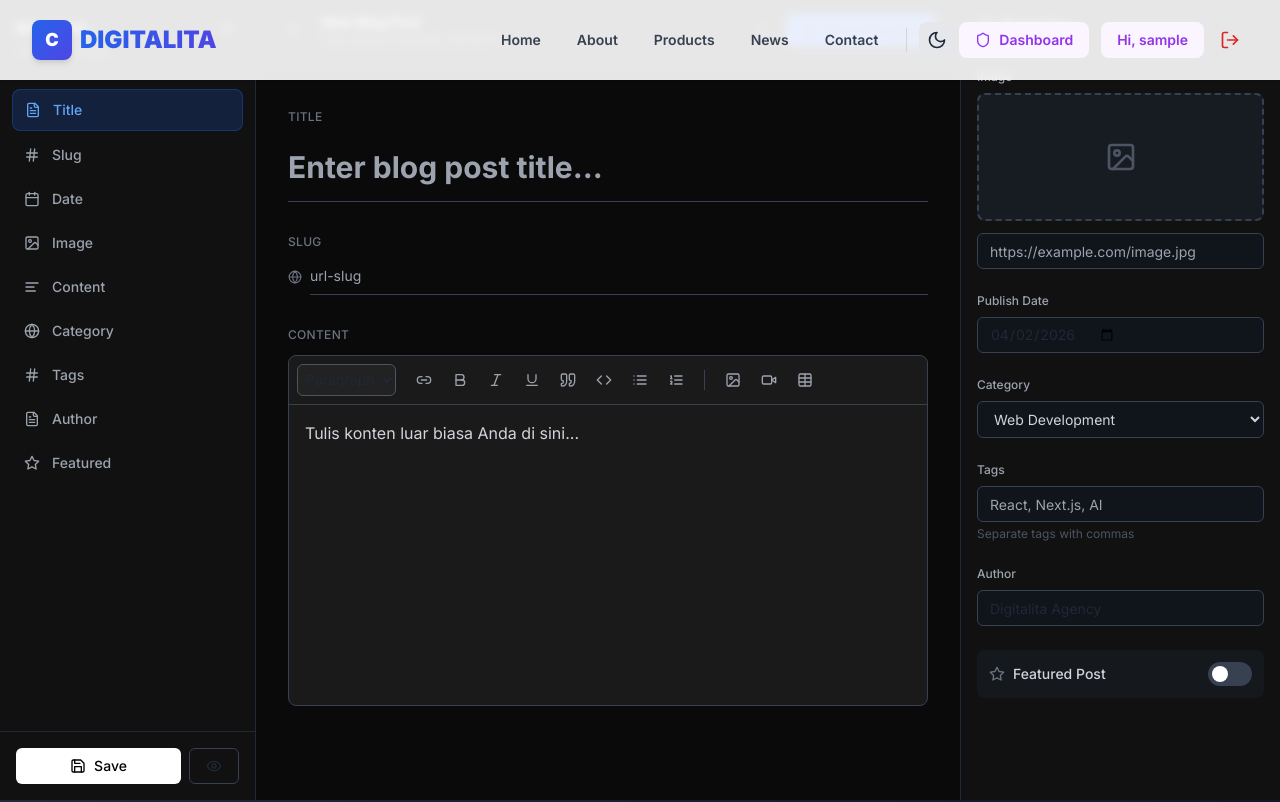
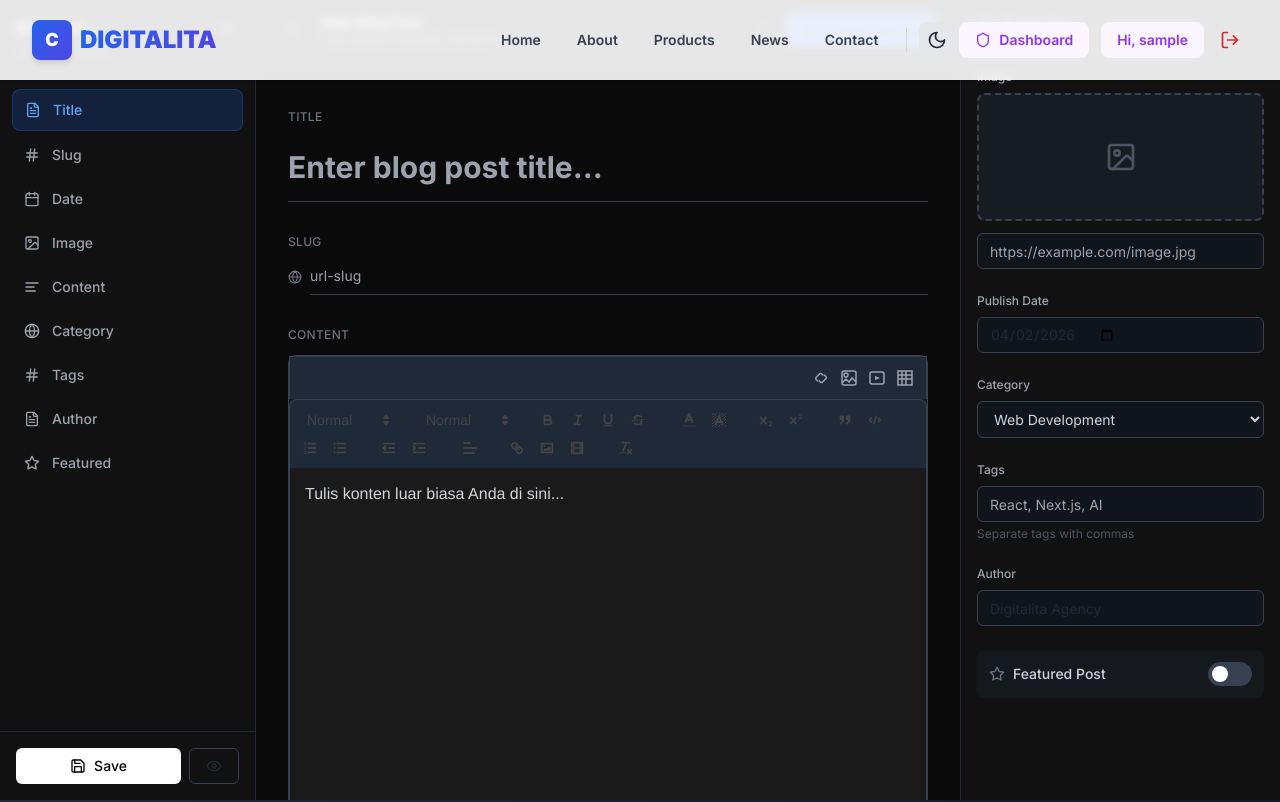
Before and after one commit to AlexFuad/website, a React (Create React App) app: page /admin/new in a window 1280 px wide. Shown: the top 802 px of the page. Built offline with nearby package versions, Linux system fonts and the light colour scheme; sample sign-in values are in the browser's storage.

Commit message:
feat: Upgrade RichTextEditor to React Quill WYSIWYG with full toolbar functionality

```diff
--- a/src/components/blog/RichTextEditor.js
+++ b/src/components/blog/RichTextEditor.js
@@ -1,128 +1,71 @@
-import React, { useRef, useState, useEffect } from 'react';
-import {
-  Bold, Italic, Underline, Link2, Code, List, ListOrdered, Quote, Image as ImageIcon, Video, Table
-} from 'lucide-react';
+import React, { useRef, useState, useCallback } from 'react';
+import ReactQuill from 'react-quill';
+import 'react-quill/dist/quill.snow.css';
 import { Button } from '../ui/Button';
 import { Dialog, DialogContent, DialogHeader, DialogTitle, DialogFooter } from '../ui/Dialog';
 import { Input } from '../ui/Input';
 import { Label } from '../ui/Label';
 import toast from 'react-hot-toast';
 
-const ToolbarButton = ({ onClick, children, isActive }) => (
-  <Button
-    type="button"
-    variant="ghost"
-    size="icon"
-    className={`h-8 w-8 ${isActive ? 'bg-slate-600 text-white' : 'text-gray-400'} hover:bg-slate-700 hover:text-white`}
-    onMouseDown={(e) => {
-      e.preventDefault();
-      onClick();
-    }}
-  >
-    {children}
-  </Button>
-);
-
 const RichTextEditor = ({ value, onChange }) => {
-  const editorRef = useRef(null);
-  const [isLinkDialogOpen, setIsLinkDialogOpen] = useState(false);
+  const quillRef = useRef(null);
   const [isImageDialogOpen, setIsImageDialogOpen] = useState(false);
   const [isVideoDialogOpen, setIsVideoDialogOpen] = useState(false);
   const [isTableDialogOpen, setIsTableDialogOpen] = useState(false);
+  const [isLinkDialogOpen, setIsLinkDialogOpen] = useState(false);
 
-  const [linkUrl, setLinkUrl] = useState('https://');
   const [imageUrl, setImageUrl] = useState('https://');
   const [videoUrl, setVideoUrl] = useState('');
   const [tableRows, setTableRows] = useState(3);
   const [tableCols, setTableCols] = useState(3);
+  const [linkUrl, setLinkUrl] = useState('https://');
 
-  const [savedSelection, setSavedSelection] = useState(null);
-
-  useEffect(() => {
-    const editor = editorRef.current;
-    if (editor && value !== editor.innerHTML) {
-      editor.innerHTML = value;
+  const getQuillInstance = useCallback(() => {
+    if (quillRef.current) {
+      return quillRef.current.getEditor();
     }
-  }, [value]);
-
-  const saveSelection = () => {
-    const selection = window.getSelection();
-    if (selection.rangeCount > 0) {
-      setSavedSelection(selection.getRangeAt(0).cloneRange());
-    }
-  };
-
-  const restoreSelection = () => {
-    if (savedSelection) {
-      const selection = window.getSelection();
-      selection.removeAllRanges();
-      selection.addRange(savedSelection);
-    }
-  };
-
-  const handleInput = () => {
-    if (editorRef.current) {
-      onChange(editorRef.current.innerHTML);
-    }
-  };
-
-  const execCmd = (command, value = null) => {
-    document.execCommand(command, false, value);
-    editorRef.current.focus();
-    handleInput();
-  };
-
-  const insertHtml = (html) => {
-    restoreSelection();
-    execCmd('insertHTML', html);
-  };
-
-  const openLinkDialog = () => {
-    const selection = window.getSelection();
-    if (selection.rangeCount > 0 && !selection.getRangeAt(0).collapsed) {
-        saveSelection();
-        setIsLinkDialogOpen(true);
-    } else {
-        toast.error('Silakan pilih teks yang ingin Anda jadikan tautan.');
-    }
-  };
+    return null;
+  }, []);
 
   const handleAddLink = () => {
     setIsLinkDialogOpen(false);
-    restoreSelection();
     if (linkUrl && (linkUrl.startsWith('http://') || linkUrl.startsWith('https://'))) {
-        execCmd('createLink', linkUrl);
+      const quill = getQuillInstance();
+      if (quill) {
+        const range = quill.getSelection(true);
+        if (range) {
+          if (range.length > 0) {
+            quill.formatText(range.index, range.length, 'link', linkUrl);
+          } else {
+            quill.insertText(range.index, linkUrl, 'link', linkUrl);
+            quill.setSelection(range.index + linkUrl.length);
+          }
+          toast.success('Tautan berhasil ditambahkan!');
+        } else {
+          const length = quill.getLength();
+          quill.insertText(length, linkUrl, 'link', linkUrl);
+          toast.success('Tautan berhasil ditambahkan!');
+        }
+      }
     } else {
-        toast.error('Harap masukkan URL yang valid diawali dengan http:// atau https://.');
+      toast.error('Harap masukkan URL yang valid diawali dengan http:// atau https://.');
     }
     setLinkUrl('https://');
   };
 
-  const handleFormat = (format) => {
-    execCmd('formatBlock', `<${format}>`);
-  };
-
-  const handleBlockquote = () => {
-    execCmd('formatBlock', '<blockquote>');
-  };
-
-  const handleCodeSnippet = () => {
-    const selection = window.getSelection();
-    if (selection.rangeCount > 0) {
-      const range = selection.getRangeAt(0);
-      const selectedText = range.toString();
-      const codeNode = document.createElement('code');
-      codeNode.textContent = selectedText;
-      range.deleteContents();
-      range.insertNode(codeNode);
-      selection.removeAllRanges();
-    }
-  }
-
   const handleAddImage = () => {
     setIsImageDialogOpen(false);
-    if(imageUrl) {
-        insertHtml(`<img src="${imageUrl}" alt="Image" style="max-width: 100%; height: auto;" />`);
+    if (imageUrl && (imageUrl.startsWith('http://') || imageUrl.startsWith('https://') || imageUrl.startsWith('data:') || imageUrl.startsWith('/'))) {
+      const quill = getQuillInstance();
+      if (quill) {
+        const range = quill.getSelection(true);
+        const index = range ? range.index : quill.getLength();
+        quill.insertEmbed(index, 'image', imageUrl);
+        quill.setSelection(index + 1);
+        toast.success('Gambar berhasil ditambahkan!');
+      }
+    } else {
+      toast.error('Harap masukkan URL gambar yang valid.');
     }
     setImageUrl('https://');
   };
@@ -135,101 +78,423 @@ const RichTextEditor = ({ value, onChange }) => {
         embedUrl = videoUrl.replace('watch?v=', 'embed/');
       } else if (videoUrl.includes('youtu.be/')) {
         embedUrl = videoUrl.replace('youtu.be/', 'www.youtube.com/embed/');
+      } else if (videoUrl.includes('vimeo.com/')) {
+        const videoId = videoUrl.split('vimeo.com/')[1]?.split('/')[0];
+        embedUrl = `https://player.vimeo.com/video/${videoId}`;
       }
-      insertHtml(`<iframe src="${embedUrl}" width="560" height="315" frameborder="0" allowfullscreen style="max-width: 100%;"></iframe>`);
+
+      const quill = getQuillInstance();
+      if (quill) {
+        const range = quill.getSelection(true);
+        const index = range ? range.index : quill.getLength();
+        quill.insertEmbed(index, 'video', embedUrl);
+        quill.setSelection(index + 1);
+        toast.success('Video berhasil ditambahkan!');
+      }
+    } else {
+      toast.error('Harap masukkan URL video.');
     }
     setVideoUrl('');
   };
 
   const handleAddTable = () => {
     setIsTableDialogOpen(false);
-    let tableHtml = '<table style="width:100%; border-collapse: collapse; border: 1px solid #555;"><thead><tr>';
+    let tableHtml = '<table style="width:100%; border-collapse: collapse;">';
+    tableHtml += '<thead><tr>';
     for (let i = 0; i < tableCols; i++) {
-        tableHtml += `<th style="border: 1px solid #555; padding: 8px;">Header ${i + 1}</th>`;
+      tableHtml += `<th style="border: 1px solid #ccc; padding: 8px; background: #f5f5f5;">Header ${i + 1}</th>`;
     }
     tableHtml += '</tr></thead><tbody>';
     for (let i = 0; i < tableRows; i++) {
-        tableHtml += '<tr>';
-        for (let j = 0; j < tableCols; j++) {
-            tableHtml += `<td style="border: 1px solid #555; padding: 8px;">Cell ${i + 1}-${j + 1}</td>`;
-        }
-        tableHtml += '</tr>';
+      tableHtml += '<tr>';
+      for (let j = 0; j < tableCols; j++) {
+        tableHtml += `<td style="border: 1px solid #ccc; padding: 8px;">Cell ${i + 1},${j + 1}</td>`;
+      }
+      tableHtml += '</tr>';
     }
-    tableHtml += '</tbody></table><p></p>';
-    insertHtml(tableHtml);
+    tableHtml += '</tbody></table><p><br/></p>';
+
+    const quill = getQuillInstance();
+    if (quill) {
+      const range = quill.getSelection(true);
+      const index = range ? range.index : quill.getLength();
+      quill.clipboard.dangerouslyPasteHTML(index, tableHtml);
+      toast.success('Tabel berhasil ditambahkan!');
+    }
   };
+
+  const modules = {
+    toolbar: [
+      [{ 'header': [1, 2, 3, 4, 5, 6, false] }],
+      [{ 'size': ['small', false, 'large', 'huge'] }],
+      ['bold', 'italic', 'underline', 'strike'],
+      [{ 'color': [] }, { 'background': [] }],
+      [{ 'script': 'sub' }, { 'script': 'super' }],
+      ['blockquote', 'code-block'],
+      [{ 'list': 'ordered' }, { 'list': 'bullet' }],
+      [{ 'indent': '-1' }, { 'indent': '+1' }],
+      [{ 'align': [] }],
+      ['link', 'image', 'video'],
+      ['clean']
+    ],
+    clipboard: {
+      matchVisual: true,
+    },
+  };
+
+  const formats = [
+    'header', 'size',
+    'bold', 'italic', 'underline', 'strike', 'blockquote', 'code-block',
+    'list', 'bullet', 'indent',
+    'link', 'image', 'video', 'align',
+    'color', 'background', 'script',
+  ];
 
   return (
     <div className="rounded-lg border border-gray-700 bg-[#1A1A1A] focus-within:ring-2 focus-within:ring-blue-500">
-      <div className="flex flex-wrap items-center gap-1 border-b border-gray-700 p-2">
-        <select onChange={(e) => handleFormat(e.target.value)} className="bg-[#222] border border-gray-600 rounded-md p-1 text-sm h-8 mr-2 focus:ring-blue-500 focus:border-blue-500">
-            <option value="p">Paragraph</option>
-            <option value="h1">Heading 1</option>
-            <option value="h2">Heading 2</option>
-            <option value="h3">Heading 3</option>
-            <option value="h4">Heading 4</option>
-            <option value="h5">Heading 5</option>
-            <option value="h6">Heading 6</option>
-        </select>
-        <ToolbarButton onClick={openLinkDialog}><Link2 className="h-4 w-4" /></ToolbarButton>
-        <ToolbarButton onClick={() => execCmd('bold')}><Bold className="h-4 w-4" /></ToolbarButton>
-        <ToolbarButton onClick={() => execCmd('italic')}><Italic className="h-4 w-4" /></ToolbarButton>
-        <ToolbarButton onClick={() => execCmd('underline')}><Underline className="h-4 w-4" /></ToolbarButton>
-        <ToolbarButton onClick={handleBlockquote}><Quote className="h-4 w-4" /></ToolbarButton>
-        <ToolbarButton onClick={handleCodeSnippet}><Code className="h-4 w-4" /></ToolbarButton>
-        <ToolbarButton onClick={() => execCmd('insertUnorderedList')}><List className="h-4 w-4" /></ToolbarButton>
-        <ToolbarButton onClick={() => execCmd('insertOrderedList')}><ListOrdered className="h-4 w-4" /></ToolbarButton>
-        <div className="w-px h-5 bg-gray-700 mx-2"></div>
-        <ToolbarButton onClick={() => { saveSelection(); setIsImageDialogOpen(true); }}><ImageIcon className="h-4 w-4" /></ToolbarButton>
-        <ToolbarButton onClick={() => { saveSelection(); setIsVideoDialogOpen(true); }}><Video className="h-4 w-4" /></ToolbarButton>
-        <ToolbarButton onClick={() => { saveSelection(); setIsTableDialogOpen(true); }}><Table className="h-4 w-4" /></ToolbarButton>
+      {/* Additional Custom Toolbar Buttons */}
+      <div className="custom-toolbar-buttons">
+        <span className="ql-formats">
+          <button onClick={() => setIsLinkDialogOpen(true)} title="Insert Link" className="custom-btn">
+            <svg viewBox="0 0 18 18" style={{ width: '18px', height: '18px' }}>
+              <path className="ql-stroke" d="M5.76,12.24 L4.34,10.83 C3.56,10.05 3.56,8.79 4.34,8.01 L7.17,5.17 C7.95,4.39 9.21,4.39 9.99,5.17 L11.41,6.59" fill="none" stroke="currentColor" strokeWidth="1.5"/>
+              <path className="ql-stroke" d="M12.24,5.76 L13.66,7.17 C14.44,7.95 14.44,9.21 13.66,9.99 L10.83,12.83 C10.05,13.61 8.79,13.61 8.01,12.83 L6.59,11.41" fill="none" stroke="currentColor" strokeWidth="1.5"/>
+            </svg>
+          </button>
+          <button onClick={() => setIsImageDialogOpen(true)} title="Insert Image" className="custom-btn">
+            <svg viewBox="0 0 18 18" style={{ width: '18px', height: '18px' }}>
+              <rect x="2" y="2" width="14" height="14" rx="2" className="ql-stroke" fill="none" stroke="currentColor" strokeWidth="1.5"/>
+              <circle cx="6" cy="6" r="2" className="ql-stroke" fill="none" stroke="currentColor" strokeWidth="1.5"/>
+              <path d="M2,14 L6,10 L9,13 L12,9 L16,13" className="ql-stroke" fill="none" stroke="currentColor" strokeWidth="1.5"/>
+            </svg>
+          </button>
+          <button onClick={() => setIsVideoDialogOpen(true)} title="Insert Video" className="custom-btn">
+            <svg viewBox="0 0 18 18" style={{ width: '18px', height: '18px' }}>
+              <rect x="2" y="3" width="14" height="12" rx="2" className="ql-stroke" fill="none" stroke="currentColor" strokeWidth="1.5"/>
+              <polygon points="7,7 12,9 7,11" className="ql-fill" fill="currentColor"/>
+            </svg>
+          </button>
+          <button onClick={() => setIsTableDialogOpen(true)} title="Insert Table" className="custom-btn">
+            <svg viewBox="0 0 18 18" style={{ width: '18px', height: '18px' }}>
+              <rect className="ql-stroke" x="2" y="2" width="14" height="14" fill="none" stroke="currentColor" strokeWidth="1.5"/>
+              <line className="ql-stroke" x1="2" y1="6" x2="16" y2="6" stroke="currentColor" strokeWidth="1.5"/>
+              <line className="ql-stroke" x1="2" y1="10" x2="16" y2="10" stroke="currentColor" strokeWidth="1.5"/>
+              <line className="ql-stroke" x1="6" y1="2" x2="6" y2="16" stroke="currentColor" strokeWidth="1.5"/>
+              <line className="ql-stroke" x1="10" y1="2" x2="10" y2="16" stroke="currentColor" strokeWidth="1.5"/>
+            </svg>
+          </button>
+        </span>
       </div>
-      <div
-        ref={editorRef}
-        contentEditable
-        onInput={handleInput}
-        className="prose prose-invert max-w-none p-4 min-h-[300px] text-gray-300 focus:outline-none"
-        style={{ whiteSpace: 'pre-wrap' }}
+
+      {/* Quill Editor */}
+      <ReactQuill
+        ref={quillRef}
+        theme="snow"
+        value={value || ''}
+        onChange={onChange}
+        modules={modules}
+        formats={formats}
+        placeholder="Mulai tulis konten blog Anda di sini..."
+        className="quill-custom-editor"
       />
 
+      {/* Custom Styles */}
+      <style>{`
+        .custom-toolbar-buttons {
+          background: #1f2937;
+          border: 1px solid #374151;
+          border-bottom: none;
+          padding: 8px;
+          display: flex;
+          gap: 4px;
+        }
+
+        .custom-toolbar-buttons .ql-formats {
+          display: inline-flex;
+          align-items: center;
+          gap: 2px;
+          margin-left: auto;
+        }
+
+        .custom-btn {
+          background: transparent;
+          border: none;
+          color: #9ca3af;
+          cursor: pointer;
+          padding: 4px;
+          border-radius: 4px;
+          transition: all 0.2s;
+          display: inline-flex;
+          align-items: center;
+          justify-content: center;
+        }
+
+        .custom-btn:hover {
+          background: #374151;
+          color: #fff;
+        }
+
+        .quill-custom-editor .ql-toolbar {
+          background: #1f2937;
+          border: 1px solid #374151;
+          border-bottom: none;
+          border-radius: 0.5rem 0.5rem 0 0;
+          padding: 8px;
+          display: flex;
+          flex-wrap: wrap;
+          gap: 4px;
+          align-items: center;
+        }
+
+        .quill-custom-editor .ql-toolbar .ql-formats {
+          display: inline-flex;
+          align-items: center;
+          gap: 2px;
+        }
+
+        .quill-custom-editor .ql-toolbar button,
+        .quill-custom-editor .ql-toolbar select {
+          background: transparent;
+          border: none;
+          color: #9ca3af;
+          cursor: pointer;
+          padding: 4px;
+          border-radius: 4px;
+          transition: all 0.2s;
+        }
+
+        .quill-custom-editor .ql-toolbar button:hover,
+        .quill-custom-editor .ql-toolbar select:hover {
+          background: #374151;
+          color: #fff;
+        }
+
+        .quill-custom-editor .ql-toolbar button.ql-active {
+          background: #3b82f6;
+          color: #fff;
+        }
+
+        .quill-custom-editor .ql-toolbar select {
+          background: #111827;
+          border: 1px solid #374151;
+          padding: 4px 8px;
+          border-radius: 4px;
+          font-size: 13px;
+          min-width: 60px;
+        }
+
+        .quill-custom-editor .ql-toolbar select:hover {
+          border-color: #4b5563;
+        }
+
+        .quill-custom-editor .ql-container {
+          border: 1px solid #374151;
+          border-radius: 0 0 0.5rem 0.5rem;
+          background: #1A1A1A;
+          font-size: 16px;
+        }
+
+        .quill-custom-editor .ql-editor {
+          min-height: 400px;
+          color: #d1d5db;
+          font-family: inherit;
+          line-height: 1.7;
+          cursor: text;
+        }
+
+        .quill-custom-editor .ql-editor:focus {
+          outline: none;
+        }
+
+        .quill-custom-editor .ql-container:focus {
+          outline: none;
+        }
+
+        .quill-custom-editor .ql-editor.ql-blank::before {
+          color: #6b7280;
+          font-style: normal;
+        }
+
+        .quill-custom-editor .ql-editor h1,
+        .quill-custom-editor .ql-editor h2,
+        .quill-custom-editor .ql-editor h3,
+        .quill-custom-editor .ql-editor h4,
+        .quill-custom-editor .ql-editor h5,
+        .quill-custom-editor .ql-editor h6 {
+          color: #fff;
+          margin: 1em 0 0.5em 0;
+        }
+
+        .quill-custom-editor .ql-editor h1 { font-size: 2em; font-weight: bold; }
+        .quill-custom-editor .ql-editor h2 { font-size: 1.5em; font-weight: bold; }
+        .quill-custom-editor .ql-editor h3 { font-size: 1.25em; font-weight: bold; }
+
+        .quill-custom-editor .ql-editor p {
+          margin-bottom: 1em;
+        }
+
+        .quill-custom-editor .ql-editor blockquote {
+          border-left: 4px solid #3b82f6;
+          padding-left: 16px;
+          margin-left: 0;
+          font-style: italic;
+          color: #9ca3af;
+        }
+
+        .quill-custom-editor .ql-editor pre.ql-syntax {
+          background-color: #111827;
+          border: 1px solid #374151;
+          border-radius: 6px;
+          padding: 16px;
+          overflow-x: auto;
+          font-family: 'Courier New', monospace;
+          color: #10b981;
+        }
+
+        .quill-custom-editor .ql-editor code {
+          background-color: #111827;
+          border-radius: 3px;
+          padding: 2px 6px;
+          font-family: 'Courier New', monospace;
+          color: #10b981;
+          font-size: 0.9em;
+        }
+
+        .quill-custom-editor .ql-editor img {
+          max-width: 100%;
+          height: auto;
+          border-radius: 8px;
+          margin: 1em 0;
+        }
+
+        .quill-custom-editor .ql-editor table {
+          border-collapse: collapse;
+          width: 100%;
+          margin: 1em 0;
+        }
+
+        .quill-custom-editor .ql-editor table td,
+        .quill-custom-editor .ql-editor table th {
+          border: 1px solid #374151;
+          padding: 10px;
+          text-align: left;
+        }
+
+        .quill-custom-editor .ql-editor table th {
+          background-color: #374151;
+          font-weight: bold;
+          color: #fff;
+        }
+
+        .quill-custom-editor .ql-editor table tr:nth-child(even) {
+          background-color: #1f2937;
+        }
+
+        .quill-custom-editor .ql-editor ul,
+        .quill-custom-editor .ql-editor ol {
+          padding-left: 2em;
+          margin-bottom: 1em;
+        }
+
+        .quill-custom-editor .ql-editor li {
+          margin-bottom: 0.5em;
+        }
+      `}</style>
+
+      {/* Link Dialog */}
       <Dialog open={isLinkDialogOpen} onOpenChange={setIsLinkDialogOpen}>
         <DialogContent className="sm:max-w-[425px] bg-slate-900 border-slate-700 text-white">
           <DialogHeader><DialogTitle>Masukkan URL Tautan</DialogTitle></DialogHeader>
-          <Input id="link-url" value={linkUrl} onChange={(e) => setLinkUrl(e.target.value)} className="bg-slate-800 border-slate-600" />
-          <DialogFooter><Button onClick={handleAddLink}>Tambah Tautan</Button></DialogFooter>
+          <div className="py-4">
+            <Input
+              id="link-url"
+              value={linkUrl}
+              onChange={(e) => setLinkUrl(e.target.value)}
+              className="bg-slate-800 border-slate-600"
+              placeholder="https://example.com"
+            />
+          </div>
+          <DialogFooter>
+            <Button variant="outline" onClick={() => setIsLinkDialogOpen(false)}>Batal</Button>
+            <Button onClick={handleAddLink}>Tambah Tautan</Button>
+          </DialogFooter>
         </DialogContent>
       </Dialog>
 
+      {/* Image Dialog */}
       <Dialog open={isImageDialogOpen} onOpenChange={setIsImageDialogOpen}>
         <DialogContent className="sm:max-w-[425px] bg-slate-900 border-slate-700 text-white">
           <DialogHeader><DialogTitle>Masukkan URL Gambar</DialogTitle></DialogHeader>
-          <Input id="image-url" value={imageUrl} onChange={(e) => setImageUrl(e.target.value)} className="bg-slate-800 border-slate-600" />
-          <DialogFooter><Button onClick={handleAddImage}>Tambah Gambar</Button></DialogFooter>
+          <div className="py-4">
+            <Input
+              id="image-url"
+              value={imageUrl}
+              onChange={(e) => setImageUrl(e.target.value)}
+              className="bg-slate-800 border-slate-600"
+              placeholder="https://example.com/image.jpg"
+            />
+          </div>
+          <DialogFooter>
+            <Button variant="outline" onClick={() => setIsImageDialogOpen(false)}>Batal</Button>
+            <Button onClick={handleAddImage}>Tambah Gambar</Button>
+          </DialogFooter>
         </DialogContent>
       </Dialog>
 
+      {/* Video Dialog */}
       <Dialog open={isVideoDialogOpen} onOpenChange={setIsVideoDialogOpen}>
         <DialogContent className="sm:max-w-[425px] bg-slate-900 border-slate-700 text-white">
-          <DialogHeader><DialogTitle>Masukkan URL Video (YouTube)</DialogTitle></DialogHeader>
-          <Input id="video-url" value={videoUrl} onChange={(e) => setVideoUrl(e.target.value)} className="bg-slate-800 border-slate-600" />
-          <DialogFooter><Button onClick={handleAddVideo}>Tambah Video</Button></DialogFooter>
+          <DialogHeader><DialogTitle>Masukkan URL Video (YouTube/Vimeo)</DialogTitle></DialogHeader>
+          <div className="py-4">
+            <Input
+              id="video-url"
+              value={videoUrl}
+              onChange={(e) => setVideoUrl(e.target.value)}
+              className="bg-slate-800 border-slate-600"
+              placeholder="https://youtube.com/watch?v=..."
+            />
+          </div>
+          <DialogFooter>
+            <Button variant="outline" onClick={() => setIsVideoDialogOpen(false)}>Batal</Button>
+            <Button onClick={handleAddVideo}>Tambah Video</Button>
+          </DialogFooter>
         </DialogContent>
       </Dialog>
 
+      {/* Table Dialog */}
       <Dialog open={isTableDialogOpen} onOpenChange={setIsTableDialogOpen}>
         <DialogContent className="sm:max-w-[425px] bg-slate-900 border-slate-700 text-white">
           <DialogHeader><DialogTitle>Buat Tabel</DialogTitle></DialogHeader>
-          <div className="grid grid-cols-2 gap-4">
+          <div className="py-4 grid grid-cols-2 gap-4">
             <div>
               <Label htmlFor="table-rows">Baris</Label>
-              <Input id="table-rows" type="number" value={tableRows} onChange={(e) => setTableRows(parseInt(e.target.value, 10))} className="bg-slate-800 border-slate-600" />
+              <Input
+                id="table-rows"
+                type="number"
+                value={tableRows}
+                onChange={(e) => setTableRows(parseInt(e.target.value, 10))}
+                className="bg-slate-800 border-slate-600"
+                min="1"
+                max="20"
+              />
             </div>
             <div>
               <Label htmlFor="table-cols">Kolom</Label>
-              <Input id="table-cols" type="number" value={tableCols} onChange={(e) => setTableCols(parseInt(e.target.value, 10))} className="bg-slate-800 border-slate-600" />
+              <Input
+                id="table-cols"
+                type="number"
+                value={tableCols}
+                onChange={(e) => setTableCols(parseInt(e.target.value, 10))}
+                className="bg-slate-800 border-slate-600"
+                min="1"
+                max="10"
+              />
             </div>
           </div>
-          <DialogFooter><Button onClick={handleAddTable}>Buat Tabel</Button></DialogFooter>
+          <DialogFooter>
+            <Button variant="outline" onClick={() => setIsTableDialogOpen(false)}>Batal</Button>
+            <Button onClick={handleAddTable}>Buat Tabel</Button>
+          </DialogFooter>
         </DialogContent>
       </Dialog>
     </div>
```
